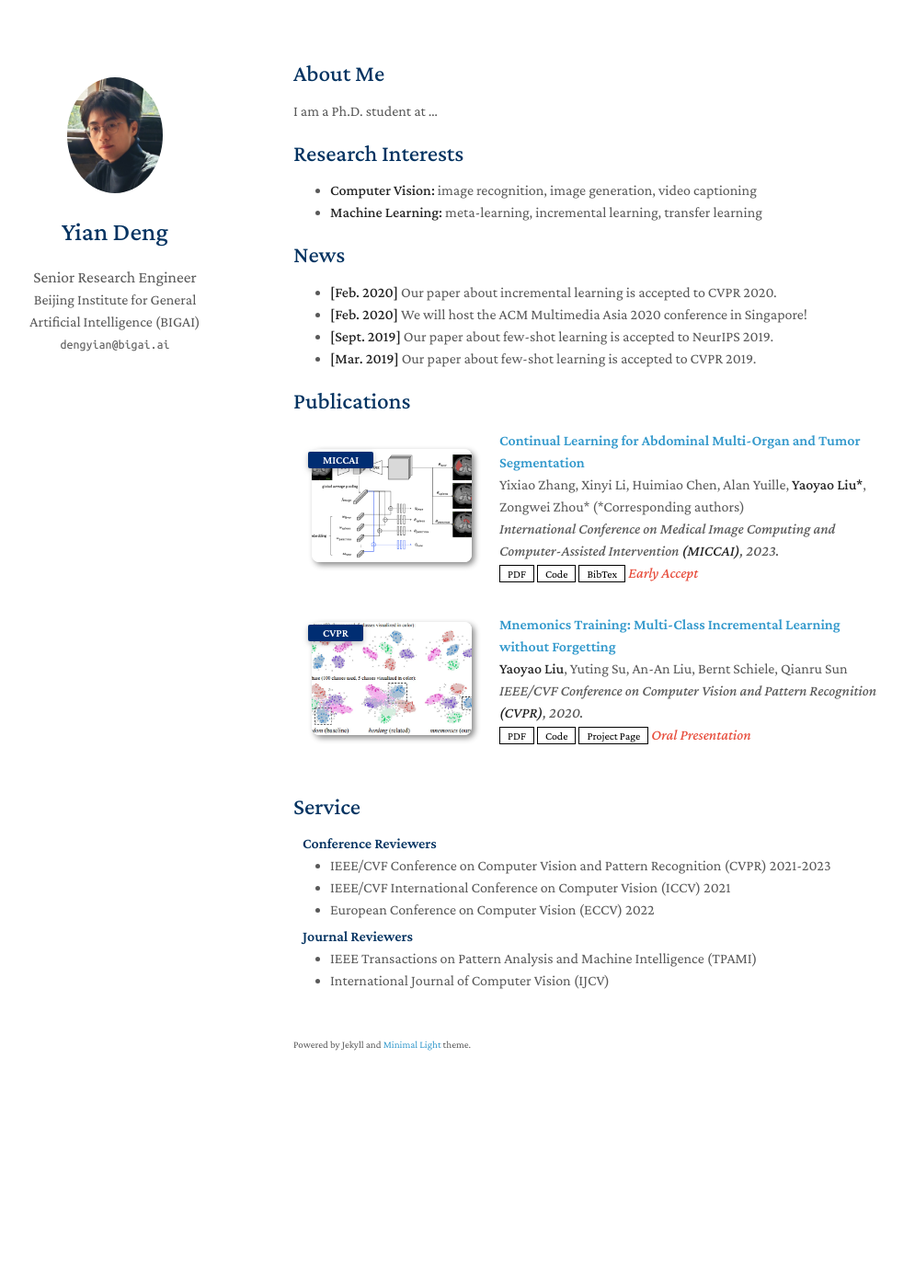
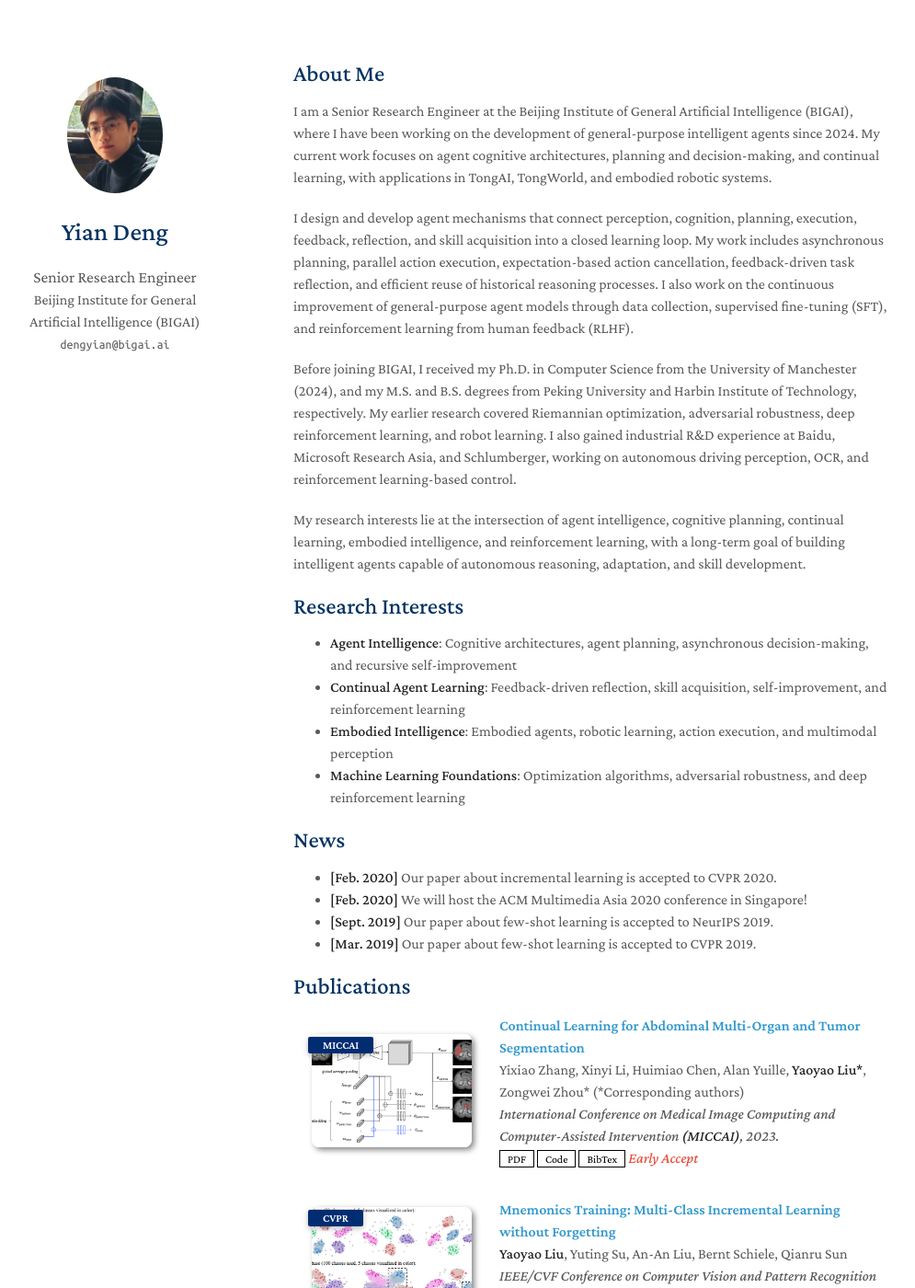
Before and after one commit to yian-deng/yian-deng.github.io, a Jekyll site: the page built from index.md, in a window 1280 px wide and 1400 px high. Shown: the whole window at 92% size, without its empty margins (151-1146 px from the left). Built offline with Jekyll 4.4.1, drawn with Linux system fonts in a browser that asks for light colours; a style sheet for code colours, icons or effects is not loaded; our own code applies the rules of GitHub Pages for plain Markdown files.

Commit message:
Update index.md

```diff
--- a/index.md
+++ b/index.md
@@ -4,12 +4,20 @@ layout: homepage
 
 ## About Me
 
-I am a Ph.D. student at ...
+I am a Senior Research Engineer at the Beijing Institute of General Artificial Intelligence (BIGAI), where I have been working on the development of general-purpose intelligent agents since 2024. My current work focuses on agent cognitive architectures, planning and decision-making, and continual learning, with applications in TongAI, TongWorld, and embodied robotic systems.
+
+I design and develop agent mechanisms that connect perception, cognition, planning, execution, feedback, reflection, and skill acquisition into a closed learning loop. My work includes asynchronous planning, parallel action execution, expectation-based action cancellation, feedback-driven task reflection, and efficient reuse of historical reasoning processes. I also work on the continuous improvement of general-purpose agent models through data collection, supervised fine-tuning (SFT), and reinforcement learning from human feedback (RLHF).
+
+Before joining BIGAI, I received my Ph.D. in Computer Science from the University of Manchester (2024), and my M.S. and B.S. degrees from Peking University and Harbin Institute of Technology, respectively. My earlier research covered Riemannian optimization, adversarial robustness, deep reinforcement learning, and robot learning. I also gained industrial R&D experience at Baidu, Microsoft Research Asia, and Schlumberger, working on autonomous driving perception, OCR, and reinforcement learning-based control.
+
+My research interests lie at the intersection of agent intelligence, cognitive planning, continual learning, embodied intelligence, and reinforcement learning, with a long-term goal of building intelligent agents capable of autonomous reasoning, adaptation, and skill development.
 
 ## Research Interests
 
-- **Computer Vision:** image recognition, image generation, video captioning
-- **Machine Learning:** meta-learning, incremental learning, transfer learning
+- **Agent Intelligence**: Cognitive architectures, agent planning, asynchronous decision-making, and recursive self-improvement
+- **Continual Agent Learning**: Feedback-driven reflection, skill acquisition, self-improvement, and reinforcement learning
+- **Embodied Intelligence**: Embodied agents, robotic learning, action execution, and multimodal perception
+- **Machine Learning Foundations**: Optimization algorithms, adversarial robustness, and deep reinforcement learning
 
 ## News
 
```
